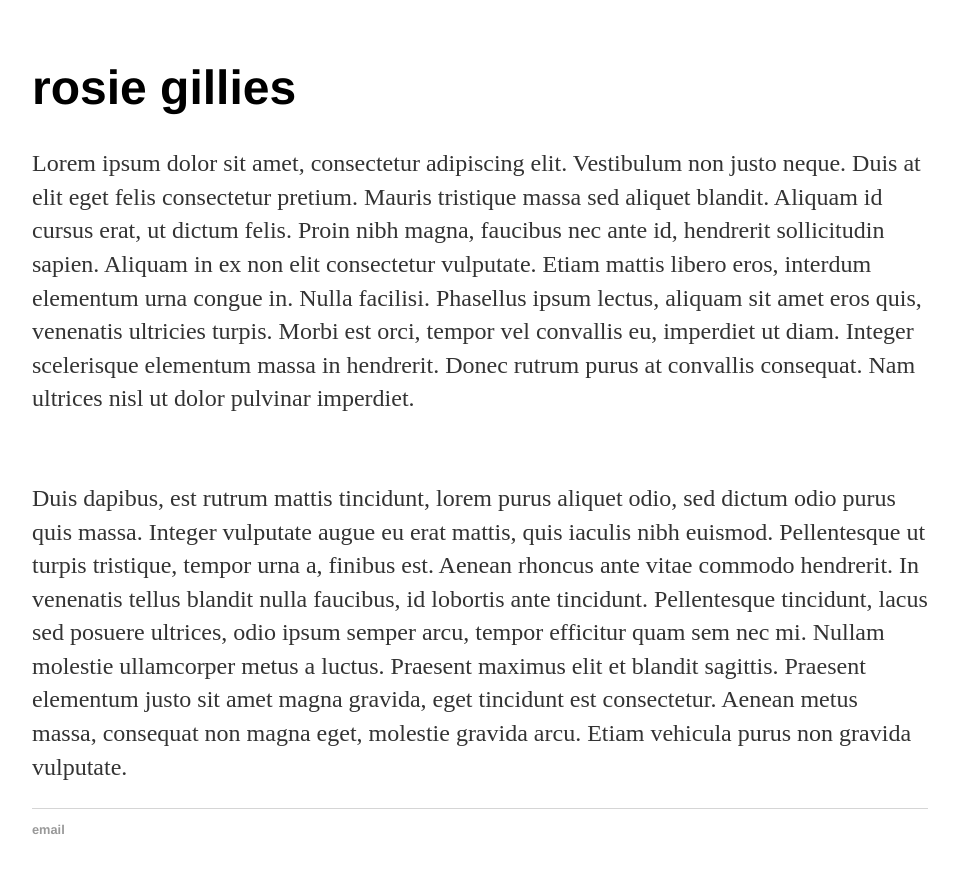
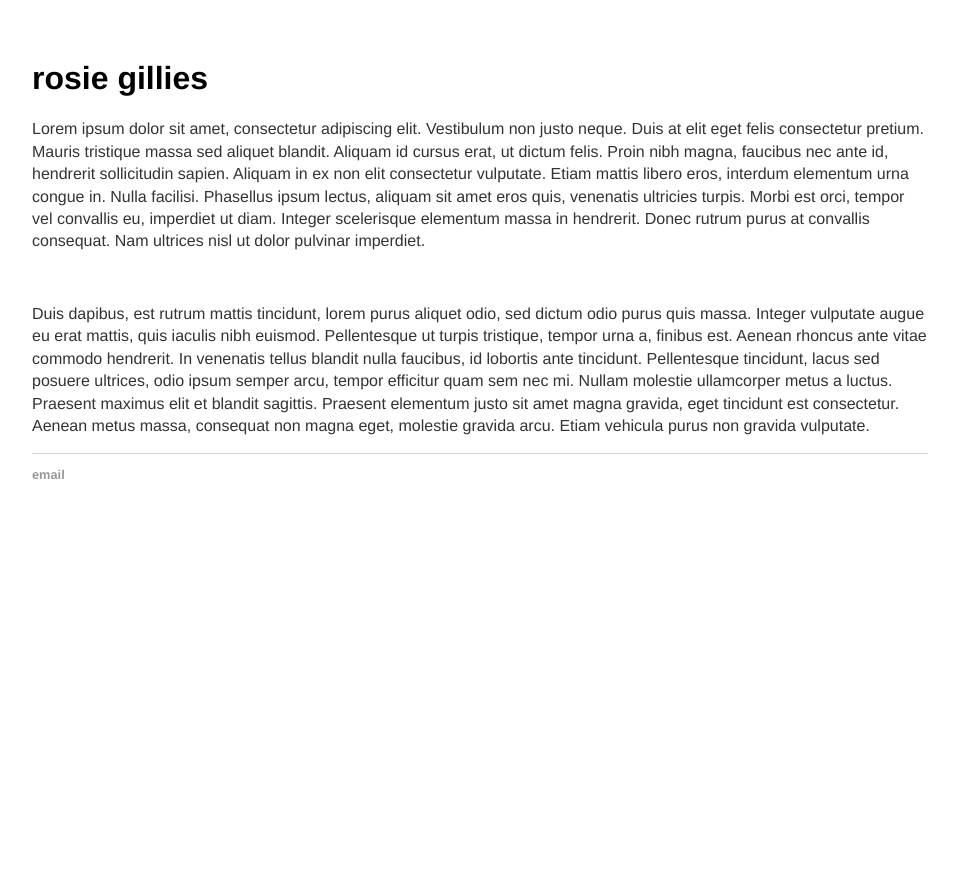
Before and after one commit to rosiebusia/rosiebusia.github.io, a Jekyll site: the page built from index.html, in a window 1280 px wide. Shown: the top 873 px of the page, without its empty margins (160-1119 px from the left). Built offline with Jekyll 4.4.1, drawn with Linux system fonts in a browser that asks for light colours.

Commit message:
Update main.css

```diff
--- a/css/main.css
+++ b/css/main.css
@@ -20,11 +20,12 @@ a:hover {
     text-decoration: underline;
 }
 h1 {
-    font-size: 3em;
+    font-size: 2em;
     font-family:'Helvetica';
 }
 p {
-    font-size: 1.5em;
+    font-size: 1em;
+    font-family:'Helvetica';
     line-height: 1.4em;
     color: #333;
 }
```
